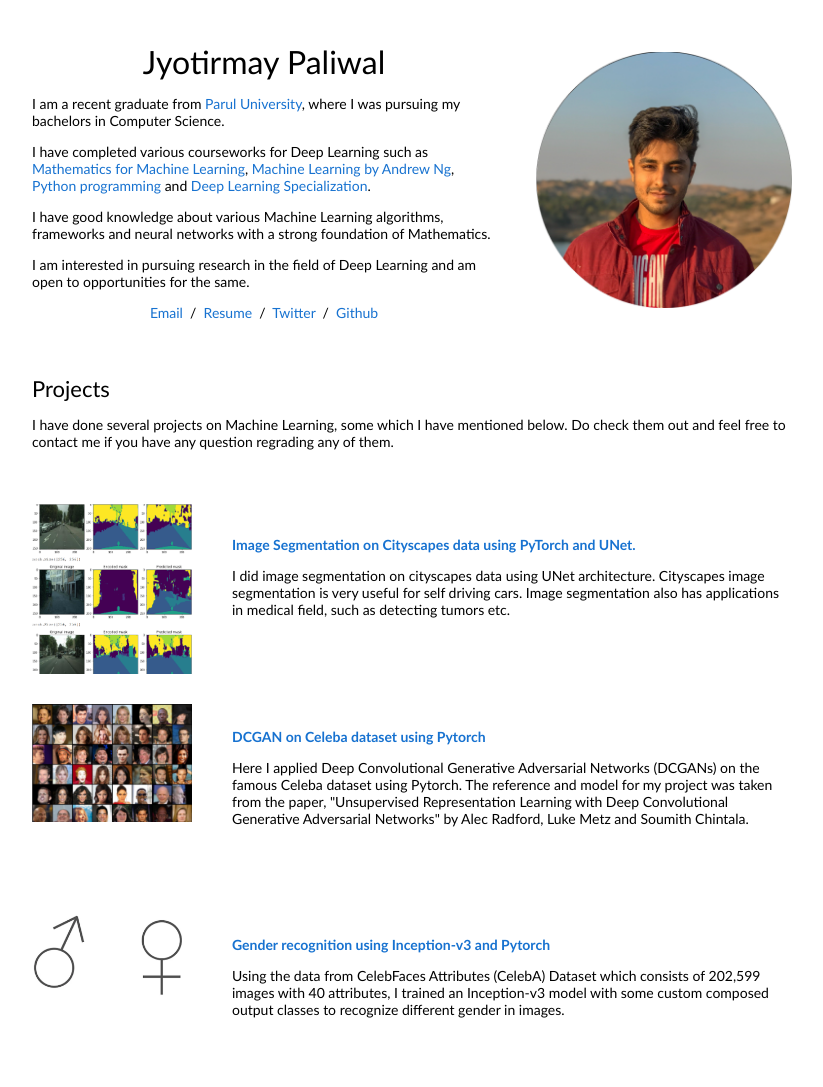
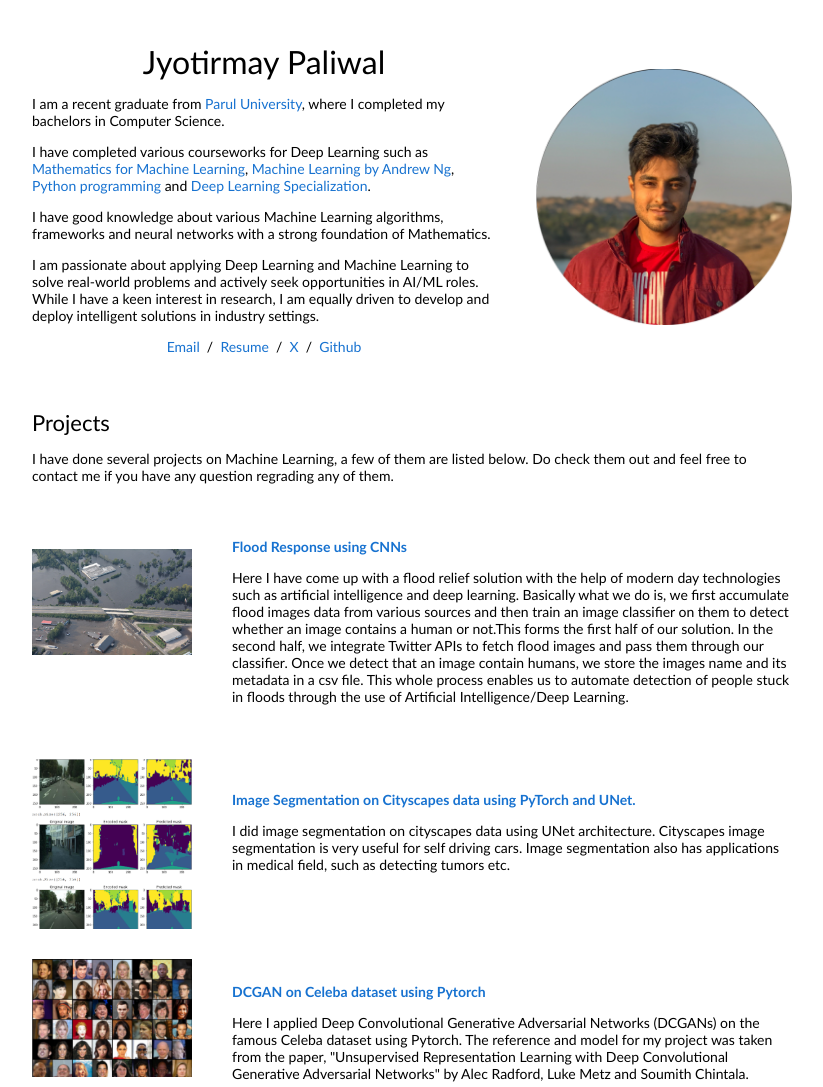
Before and after one commit to jyotirmaypaliwal/jyotirmaypaliwal.github.io, a plain HTML site: page index.html in a window 1280 px wide. Shown: the top 1087 px of the page, without its empty margins (228-1051 px from the left). Drawn offline with Linux system fonts and the light colour scheme.

Commit message:
Updated the website

```diff
--- a/index.html
+++ b/index.html
@@ -20,7 +20,7 @@
               <p style="text-align:center">
                 <name>Jyotirmay Paliwal</name>
               </p>
-              <p>I am a recent graduate from <a href="https://www.paruluniversity.ac.in/">Parul University</a>, where I was pursuing my bachelors in Computer Science.
+              <p>I am a recent graduate from <a href="https://www.paruluniversity.ac.in/">Parul University</a>, where I completed my bachelors in Computer Science.
               </p>
               <p>
                 I have completed various courseworks for Deep Learning such as <a href="https://www.coursera.org/specializations/mathematics-machine-learning">Mathematics for Machine Learning</a>, <a href="https://www.coursera.org/learn/machine-learning#syllabus">Machine Learning by Andrew Ng</a>, <a href="https://www.coursera.org/learn/python">Python programming</a> and <a href="https://www.coursera.org/specializations/deep-learning">Deep Learning Specialization</a>.
@@ -31,7 +31,7 @@
 
               </p>
               <p>
-                I am interested in pursuing research in the field of Deep Learning and am open to opportunities for the same.
+                I am passionate about applying Deep Learning and Machine Learning to solve real-world problems and actively seek opportunities in AI/ML roles. While I have a keen interest in research, I am equally driven to develop and deploy intelligent solutions in industry settings.
               </p>
 
 
@@ -40,7 +40,7 @@
                 <a href="data/Resume.pdf">Resume</a> &nbsp/&nbsp
 
 
-                <a href="https://twitter.com/jyo_tirmay">Twitter</a> &nbsp/&nbsp
+                <a href="https://x.com/jyo_tirmay">X</a> &nbsp/&nbsp
                 <a href="https://github.com/jyotirmaypaliwal">Github</a>
               </p>
             </td>
@@ -54,12 +54,28 @@
             <td style="padding:20px;width:100%;vertical-align:middle">
               <heading>Projects</heading>
               <p>
-                I have done several projects on Machine Learning, some which I have mentioned below. Do check them out and feel free to contact me if you have any question regrading any of them.
+                I have done several projects on Machine Learning, a few of them are listed below. Do check them out and feel free to contact me if you have any question regrading any of them.
               </p>
             </td>
           </tr>
         </tbody></table>
         <table style="width:100%;border:0px;border-spacing:0px;border-collapse:separate;margin-right:auto;margin-left:auto;"><tbody>
+
+          <tr onmouseout="project_stop()" onmouseover="project_start()">
+            <td style="padding:20px;width:25%;vertical-align:middle">
+              <div class="one">
+                <img src='images/flood.png' width="160">
+              </div>
+            </td>
+            <td style="padding:20px;width:75%;vertical-align:middle">
+              <a href="https://github.com/jyotirmaypaliwal/Flood-Response-using-CNNs">
+                <papertitle>Flood Response using CNNs</papertitle>
+              </a>
+              <p></p>
+              <p>Here I have come up with a flood relief solution with the help of modern day technologies such as artificial intelligence and deep learning. Basically what we do is, we first accumulate flood images data from various sources and then train an image classifier on them to detect whether an image contains a human or not.This forms the first half of our solution. In the second half, we integrate Twitter APIs to fetch flood images and pass them through our classifier. Once we detect that an image contain humans, we store the images name and its metadata in a csv file. This whole process enables us to automate detection of people stuck in floods through the use of Artificial Intelligence/Deep Learning.
+              </p>
+            </td>
+          </tr>
 
           <tr onmouseout="hypernerf_stop()" onmouseover="hypernerf_start()">
             <td style="padding:20px;width:25%;vertical-align:middle">
@@ -171,7 +187,6 @@
             </td>
 
 
-
           <tr onmouseout="nerfie_stop()" onmouseover="nerfie_start()">
             <td style="padding:20px;width:25%;vertical-align:middle">
               <div class="one">
@@ -196,6 +211,21 @@
               <p></p>
               <p>Here I used Linear Regression and Polynomial Regression to predict housing prices as Linear Regression supposedly works good enough in continuous valued outputs.
               </p>
+            </td>
+          </tr>
+
+          <tr onmouseout="chatbot_stop()" onmouseover="chatbot_start()">
+            <td style="padding:20px;width:25%;vertical-align:middle">
+              <div class="one">
+                <img src='images/lurk.png' width="160">
+              </div>
+            </td>
+            <td style="padding:20px;width:75%;vertical-align:middle">
+              <a href="https://github.com/jyotirmaypaliwal/Lurker">
+                <papertitle>Lurker Discord Bot</papertitle>
+              </a>
+              <p></p>
+              <p>It is a simple utility Discord bot built using Discord.py library. It performs variety of tasks such as fetching memes from Reddit, providing users with Corona and weather data, English dictionary for non native English speakers, URL shortner and many fun commands for joke, dark joke, roast etc.</p>
             </td>
           </tr>
 
```
Also changed, not shown: images/flood.png (added), images/lurk.png (added), 3 other files.
